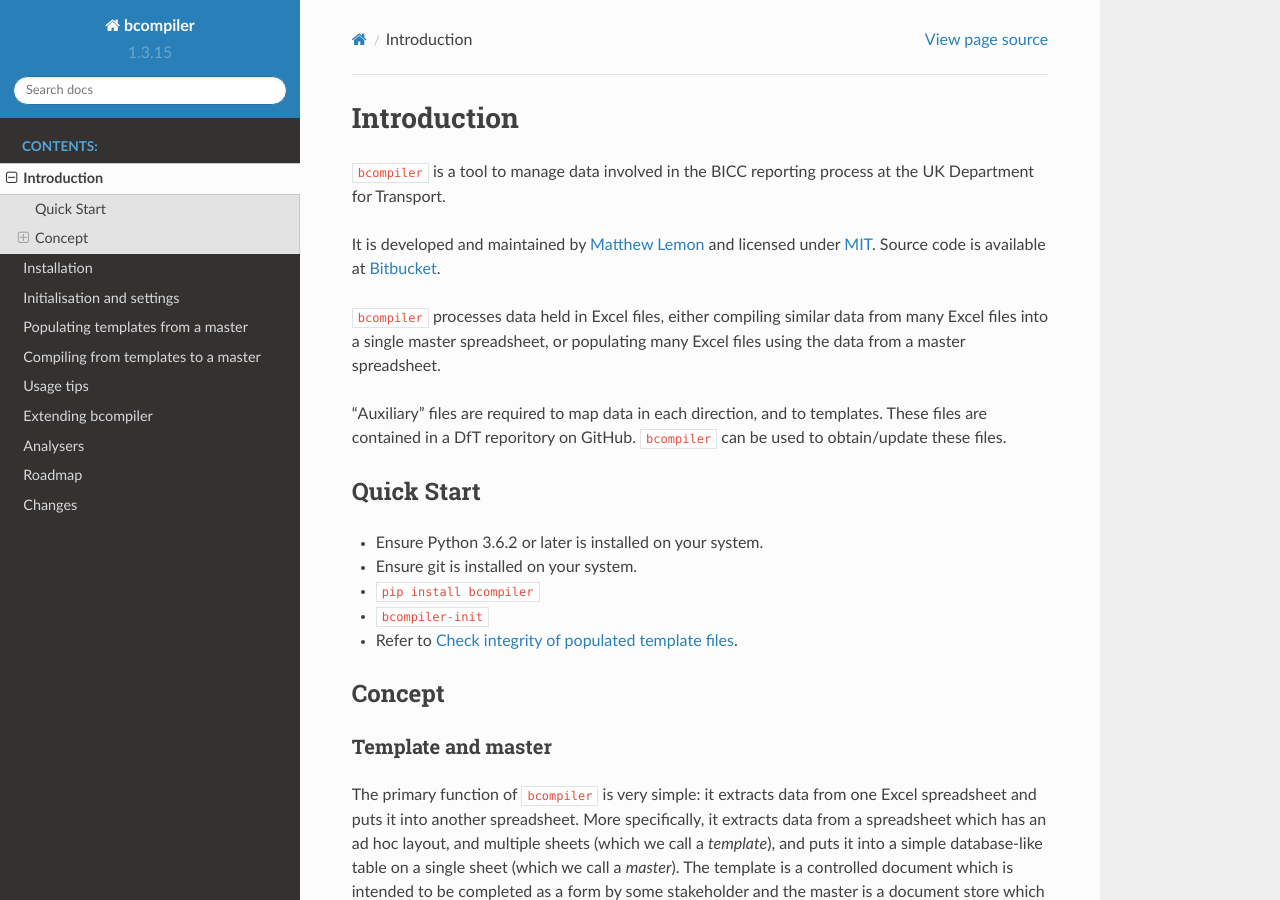
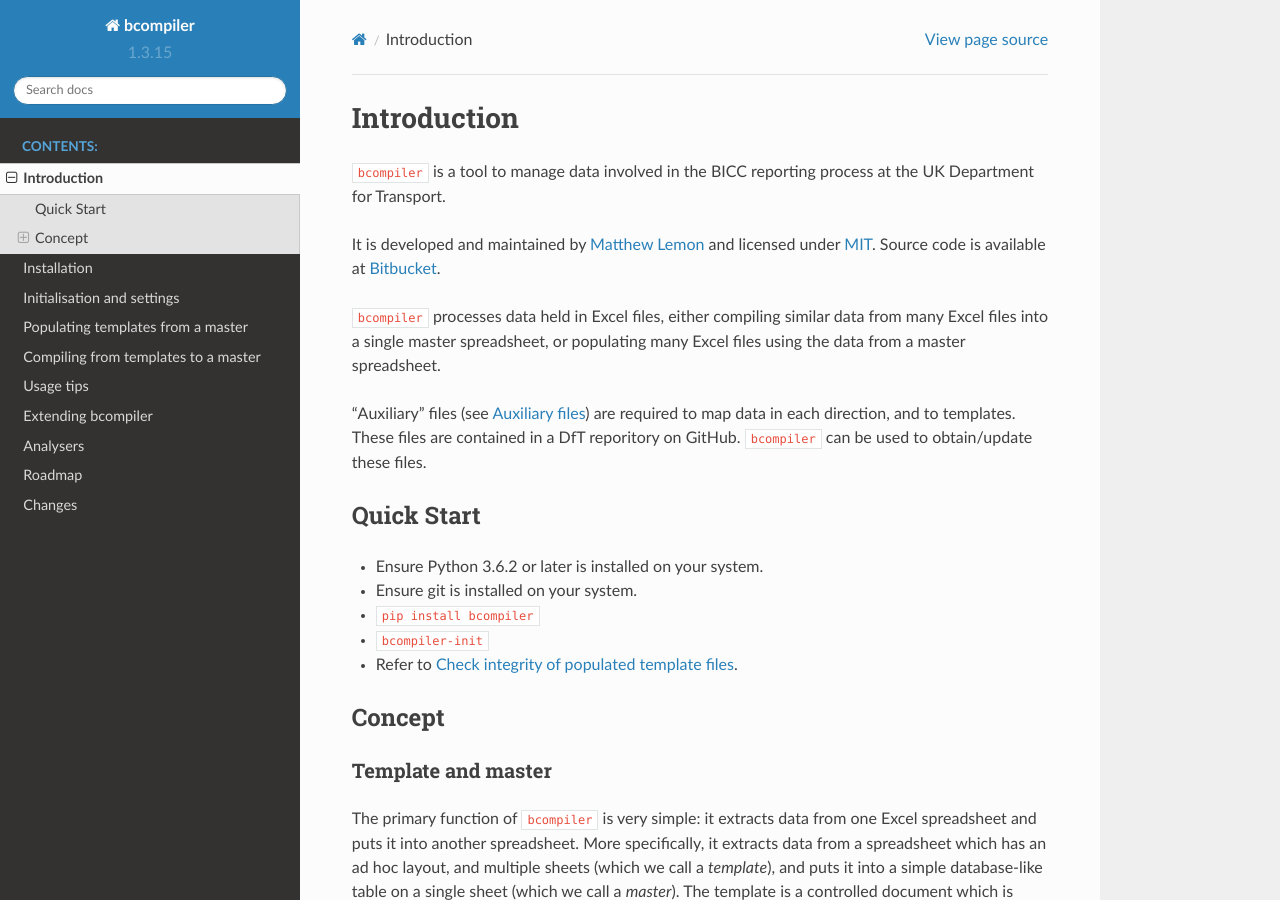
Before and after one commit to yulqen/bcompiler, a Sphinx documentation site: the page built from docs/introduction.rst, in a window 1280 px wide and 900 px high. Built offline with Sphinx 7.4.7 and the Read the Docs theme 2.0.0, drawn with Linux system fonts in a browser that asks for light colours; some of the changed text lies outside the part shown.

```diff
--- a/docs/initialisation.rst
+++ b/docs/initialisation.rst
@@ -7,6 +7,8 @@ Initialise bcompiler
 
 Changing settings for various things in ``bcompiler`` is done using
 a :ref:`config` file.
+
+.. _aux_files:
 
 Auxiliary files
 ~~~~~~~~~~~~~~~
--- a/docs/introduction.rst
+++ b/docs/introduction.rst
@@ -12,7 +12,7 @@ It is developed and maintained by `Matthew Lemon
 from many Excel files into a single master spreadsheet, or populating many
 Excel files using the data from a master spreadsheet.
 
-"Auxiliary" files are required to map data in each direction, and to templates.
+"Auxiliary" files (see :ref:`aux_files`) are required to map data in each direction, and to templates.
 These files are contained in a DfT reporitory on GitHub. ``bcompiler`` can be
 used to obtain/update these files.
 
@@ -86,16 +88,17 @@ Birth", etc.
 
 .. note::
 
-    The datamap (called ``datamap.csv``) is an *auxiliary file*, created by
-    ``bcompiler`` in a special location inside the the ``Documents`` folder of your
-    computer. An auxiliary file is simply a file whose contents help ``bcompiler``
-    do its job and can be amended by any user of the program.
+    The datamap (called ``datamap.csv``) is an *auxiliary file* (see
+    :ref:`aux_files`), created by ``bcompiler`` in a special location inside
+    the the ``Documents`` folder of your computer. An auxiliary file is simply
+    a file whose contents help ``bcompiler`` do its job and can be amended by
+    any user of the program.
 
 .. warning::
 
     Without a correctly populated datamap, ``bcompiler`` has no way of finding
-    data, so it is an essential component of the process and can be the source
-    errors and unexpected values.
+    or placing data, so it is an essential component of the process and can be
+    the source errors and unexpected values.
 
 Designing or amending a template
 ~~~~~~~~~~~~~~~~~~~~~~~~~~~~~~~~~~
```
Also changed, not shown: other parts of docs/introduction.rst (+2 -0 lines), docs/concept_map.png (added).
